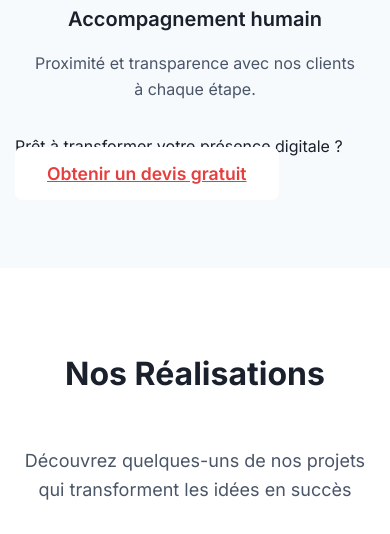
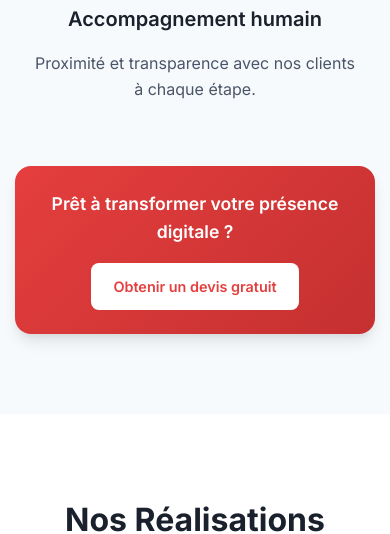
Before and after one commit to ighilca/webcomfactory, a website built with Vite: page index.html in a window 390 px wide. Shown: the part 3333-3867 px from the top of the page. Built offline with nearby package versions, Linux system fonts and the light colour scheme.

Commit message:
Fix: Correction du design de la section why-us-cta avec styles et responsive

```diff
--- a/style.css
+++ b/style.css
@@ -461,6 +461,44 @@ section {
   line-height: 1.6;
 }
 
+/* CTA intermédiaire dans la section pourquoi nous choisir */
+.why-us-cta {
+  text-align: center;
+  margin-top: 3rem;
+  padding: 2rem;
+  background: linear-gradient(135deg, var(--primary-color), var(--primary-dark));
+  border-radius: 16px;
+  color: white;
+  box-shadow: var(--shadow-lg);
+}
+
+.why-us-cta p {
+  font-size: 1.25rem;
+  font-weight: 600;
+  margin-bottom: 1.5rem;
+  color: white;
+}
+
+.why-us-cta .cta-secondary-btn {
+  display: inline-block;
+  background: white;
+  color: var(--primary-color);
+  padding: 12px 24px;
+  border-radius: 8px;
+  text-decoration: none;
+  font-weight: 600;
+  transition: all 0.3s ease;
+  border: 2px solid transparent;
+}
+
+.why-us-cta .cta-secondary-btn:hover {
+  background: transparent;
+  color: white;
+  border-color: white;
+  transform: translateY(-2px);
+  box-shadow: var(--shadow-md);
+}
+
 /* Réalisations */
 .realisations {
   background: var(--background-white);
@@ -1107,6 +1145,22 @@ section {
 
   .modal-project-info h3 {
     font-size: 24px;
+  }
+
+  /* Responsive pour why-us-cta */
+  .why-us-cta {
+    margin-top: 2rem;
+    padding: 1.5rem;
+  }
+
+  .why-us-cta p {
+    font-size: 1.1rem;
+    margin-bottom: 1rem;
+  }
+
+  .why-us-cta .cta-secondary-btn {
+    padding: 10px 20px;
+    font-size: 0.9rem;
   }
 }
 
```
